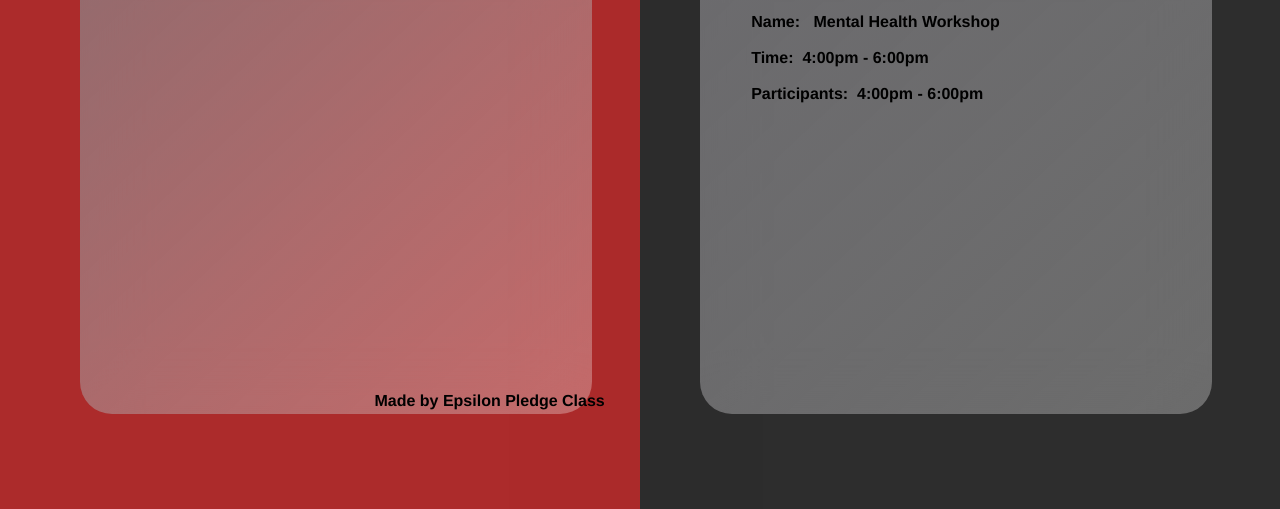
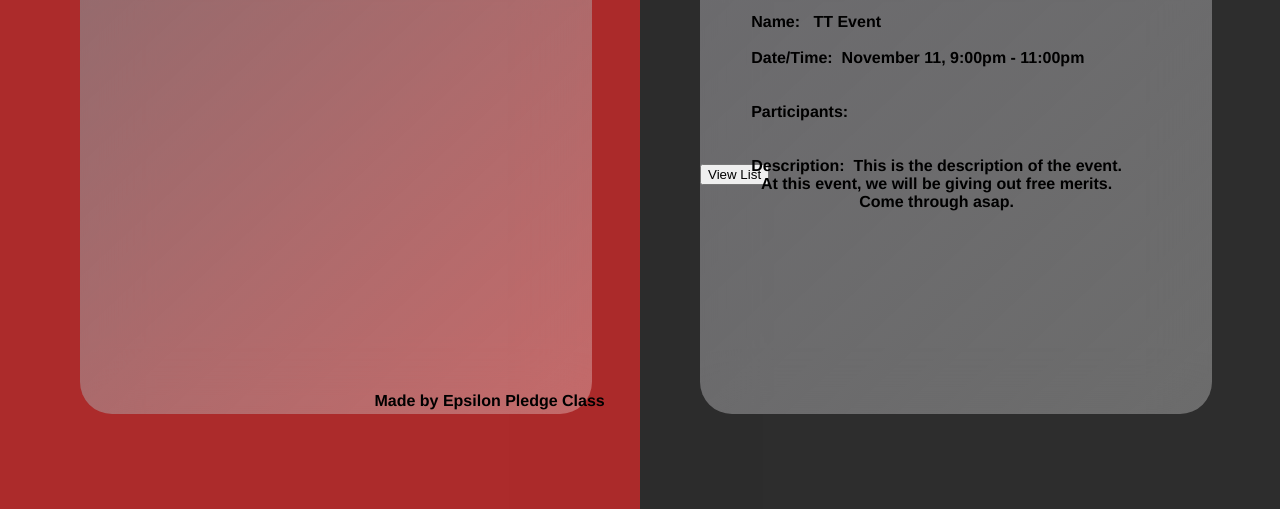
Before and after one commit to Akshin0906/Plan-iTT, a plain HTML site: page index.html in a window 1280 px wide. Shown: the part 291-800 px from the top of the page. Drawn offline with Linux system fonts and the light colour scheme.

Commit message:
Update index.html

```diff
--- a/index.html
+++ b/index.html
@@ -7,37 +7,59 @@
     <title>Plan iTT</title>
   </head>
   <body>
-    <div class="container">
+      <div class="container">
         <div class="split left">
             <h1>Check-In</h1>
         </div>
+
         <div class="split right">
             <h1>Scheduling</h1>
+        </div>
 
-        </div>
         <div class="glass">
             <h2>Pledge Meeting</h2>
             <h3>Made by Epsilon Pledge Class</h3>
+        </div>
 
-        </div>
         <div class="glass right">
+
           <h2>Event
-            <button class="button1" type="edit" value="Edit">Edit</button>
+            <a href="edit_int.html">
+             <button class="button1" type="edit" value="Edit">Edit</button>
+            </a>
           </h2>
 
           <h4>Name:
-            <p1>&nbsp; Mental Health Workshop</p1>
-
+            <p1 class="event_text" id="event_name">&nbsp; TT Event</p1>
           </h4>
 
-          <h4><BR><BR>Time:
-            <p1>&nbsp;4:00pm - 6:00pm</p1>
+          <h4>
+            <BR><BR>Date/Time:
+            <p1 class="event_text" id="date">&nbsp;November 11, 9:00pm - 11:00pm</p1>
           </h4>
 
-          <h4><BR><BR><BR><BR>Participants:
-            <p1>&nbsp;4:00pm - 6:00pm</p1>
+          <h4>
+            <BR><BR><BR><BR><BR>Participants:
           </h4>
+
+          <h4>
+            <BR><BR><BR><BR><BR><BR><BR><BR>Description:
+            <p1 class="event_text" id="description">&nbsp;This is the description of the event.
+              <BR>At this event, we will be giving out free merits.<BR>Come through asap.
+            </p1>
+          </h4>
+
+          <a href="part_int.html">
+            <button class="button2" type="part_list" value="part_list">View List</button>
+          </a>
+
+        </div>
+
       </div>
-    </div>
+
+      <div  class="edit_popup">
+
+      </div>
   </body>
+
 </html>
```
